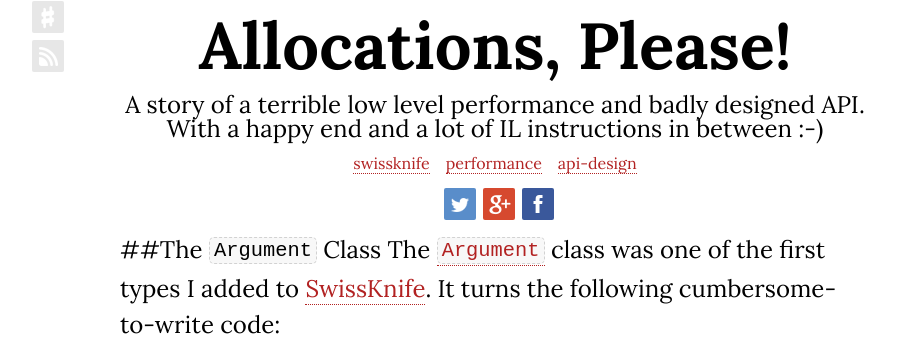
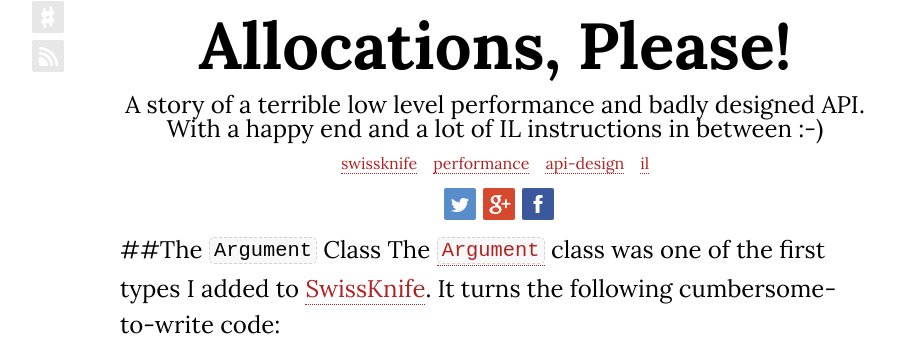
Before and after one commit to ironcev/thp.im, a Jekyll site: the page built from _posts/2015-12-17-no-more-hidden-allocations-please.md, in a window 1280 px wide and 900 px high. Shown: the part 159-505 px from the top of the window, without its empty margins (145-1046 px from the left). Built offline with Jekyll 4.4.1, drawn with Linux system fonts in a browser that asks for light colours; nearby versions of some CDN libraries; comment, search, counter and statistics services are not loaded.

```diff
--- a/_posts/2015-12-17-no-more-hidden-allocations-please.md
+++ b/_posts/2015-12-17-no-more-hidden-allocations-please.md
@@ -3,7 +3,7 @@ title: "No More Hidden Allocations, Please!"
 subtitle: "A story of a terrible low level performance and badly designed API. With a happy end and a lot of IL instructions in between :-)"
 description: "This blog post shows several situations in which unintended allocation of objects can occur, harming the low level performance of the code: implicit type conversions, eager evaluations of not used method parameters, closures and boxing."
 keywords:
-tags: swissknife performance api-design
+tags: swissknife performance api-design il
 ---
 ##The `Argument` Class
 The [`Argument`](https://github.com/ironcev/SwissKnife/blob/master/Source/SwissKnife/Diagnostics/Contracts/Argument.cs) class was one of the first types I added to [SwissKnife](https://github.com/ironcev/swissknife). It turns the following cumbersome-to-write code:
```
Also changed, not shown: other parts of _posts/2015-12-17-no-more-hidden-allocations-please.md (+1 -1 lines).
